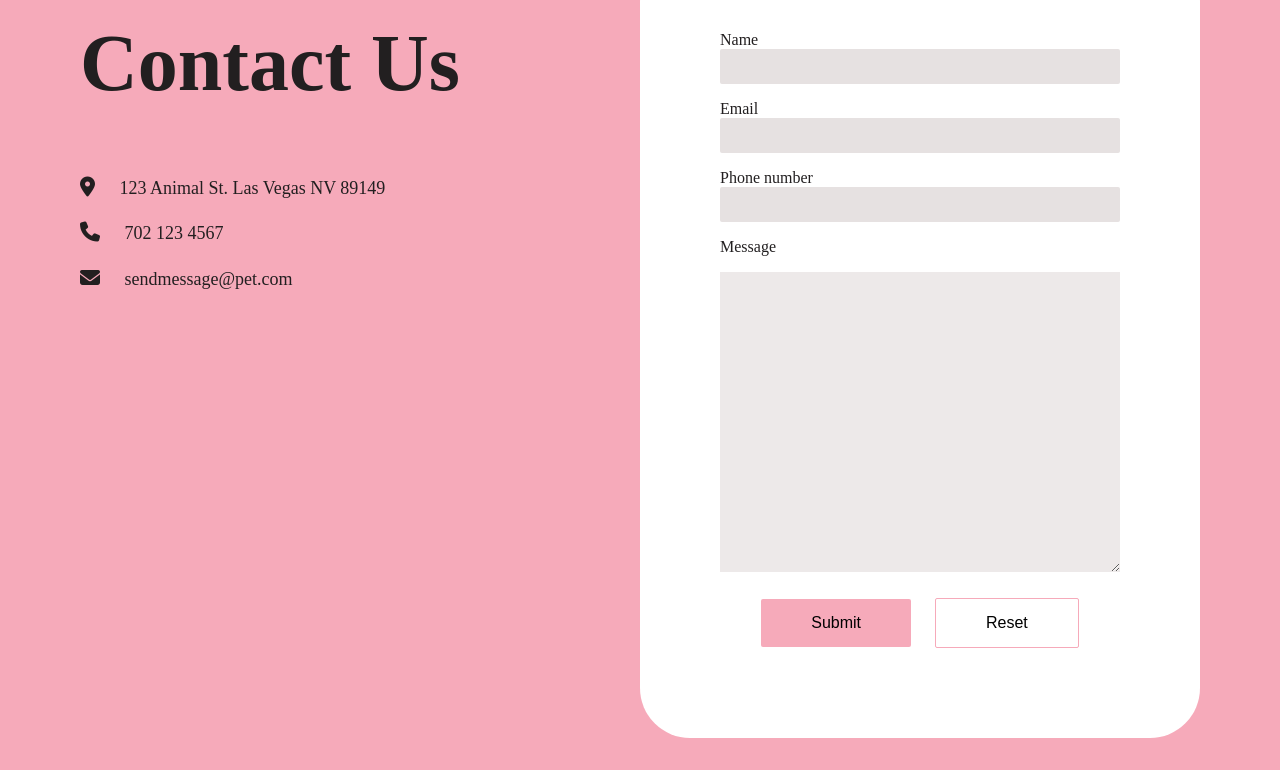
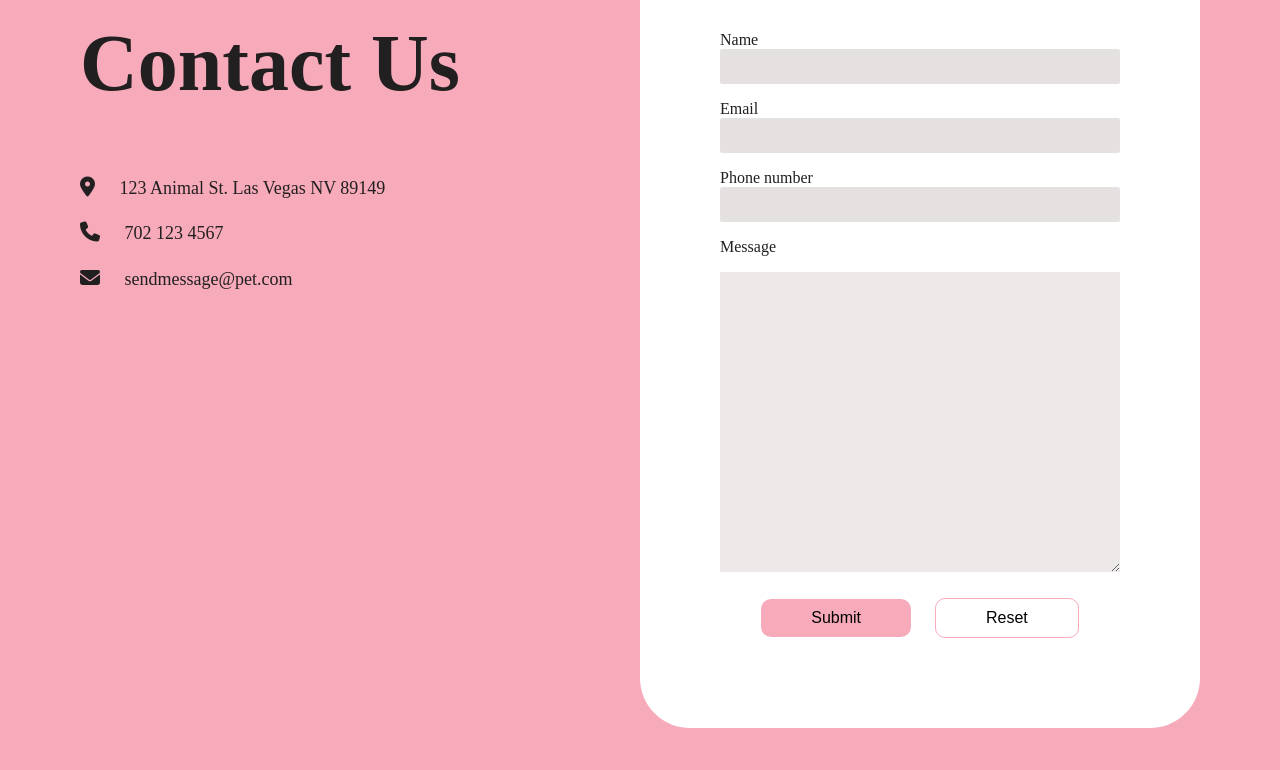
Before and after one commit to ara-de-guzman/Vet-website-template, a plain HTML site: page index.html in a window 1280 px wide. Shown: the part 3096-3866 px from the top of the page. Drawn offline with Linux system fonts and the light colour scheme; no server answers; a web font is replaced by a local one.

Commit message:
modified css

```diff
--- a/index.css
+++ b/index.css
@@ -324,7 +324,7 @@ option {
   display: grid;
   grid-template-columns: repeat(5, 1fr);
   grid-template-rows: auto;
-  gap: 20px;
+  gap: 35px;
   transform: translateX(0);
   margin-top: 20px;
   transition: all 0.5s ease;
@@ -448,10 +448,11 @@ textarea:focus {
   margin: 0 50px;
   font-size: 16px;
   border-radius: 2px;
-  padding: 15px 50px;
+  padding: 10px 50px;
   margin: 10px;
   cursor: pointer;
   display: inline-block;
+  border-radius: 10px;
 }
 
 .form-btn input:nth-of-type(1) {
```
